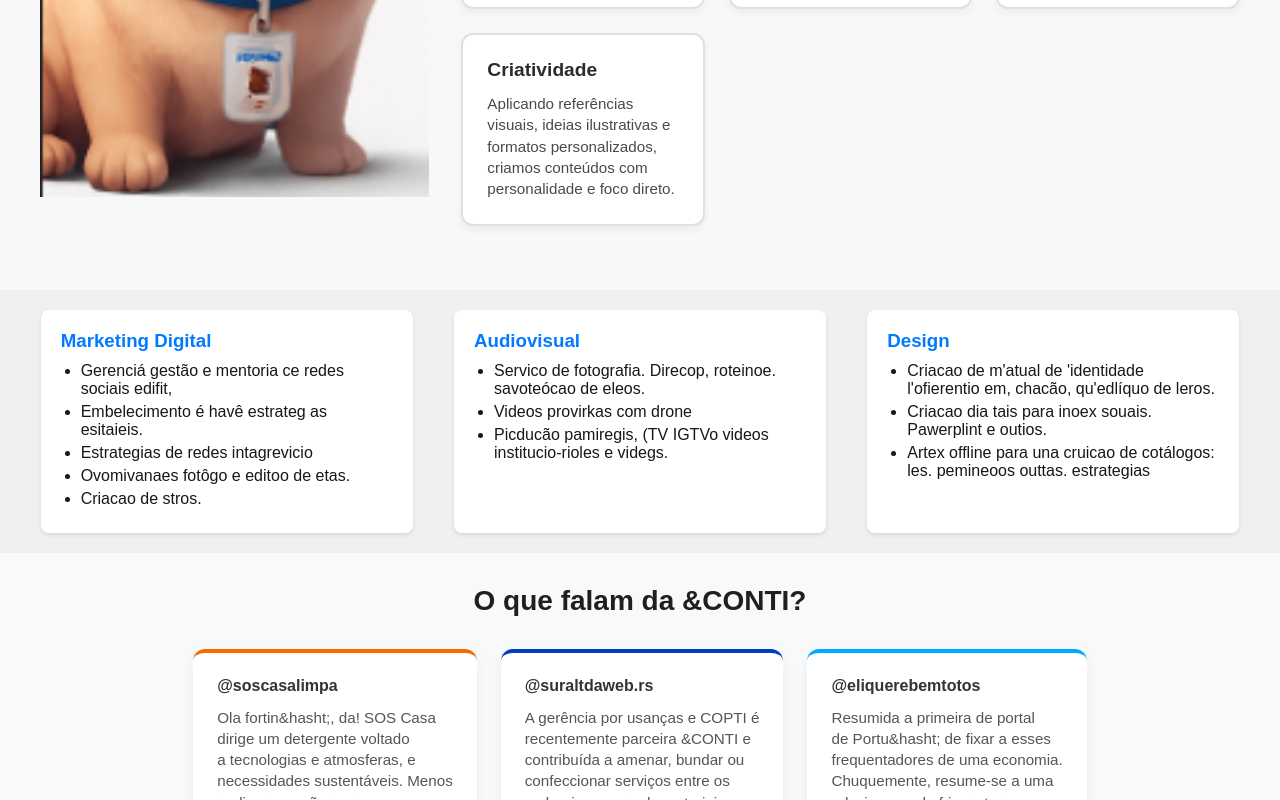
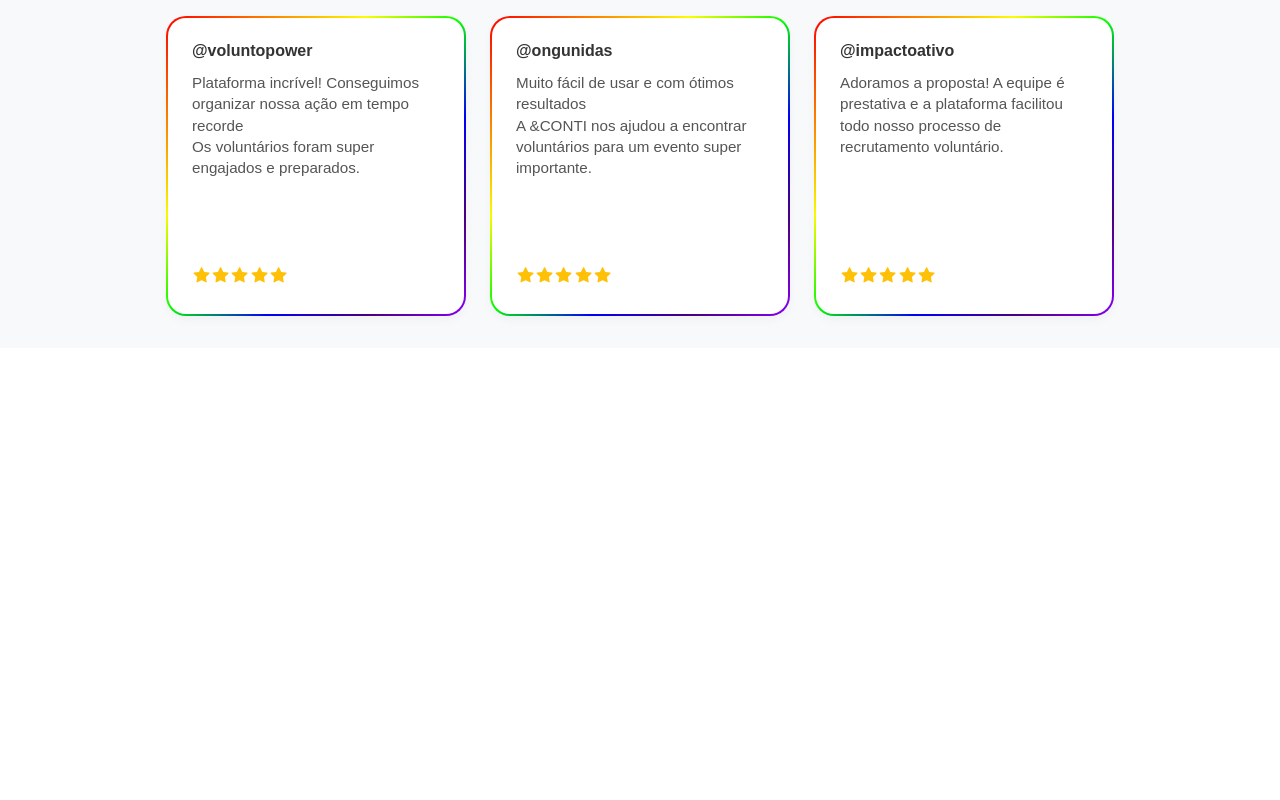
Before and after one commit to umrodrigues/econti, a Next.js app: page / in a window 1280 px wide. Shown: the part 1500-2300 px from the top of the page. After the commit the page ends 1848 px from the top, so only its background shows below. Built offline with nearby package versions, Linux system fonts and the light colour scheme.

Commit message:
refact: adjust some components

```diff
--- a/src/app/page.tsx
+++ b/src/app/page.tsx
@@ -11,11 +11,11 @@ export default function Home() {
     <>
     <Header />
     <PartnersCount />
-    <PartnersCarrousel/>
-    <HomeContent/>
+    {/* <PartnersCarrousel/> */}
+    {/* <HomeContent/> */}
     <Products/>
     <Reviews/>
-    <Footer/>
+    {/* <Footer/> */}
     </>
   );
 }
--- a/src/components/home/products/Products.module.scss
+++ b/src/components/home/products/Products.module.scss
@@ -1,28 +1,70 @@
 .productsContainer {
+  display: grid;
+  grid-template-columns: repeat(3, 1fr);
+  gap: 24px;
+  padding: 40px 20px;
+  background: linear-gradient(135deg, #f8fafc, #e2e8f0);
+  justify-items: center;
+  justify-content: center;
+  align-items: center;
+}
+
+.productCard {
+  width: 100%;
+  max-width: 320px;
+  background-color: #ffffff;
+  border-radius: 12px;
+  padding: 24px;
+  box-shadow: 0 12px 36px rgba(0, 0, 0, 0.1);
+  transition: transform 0.3s ease-in-out, box-shadow 0.3s ease-in-out;
+  display: flex;
+  flex-direction: column;
+  align-items: flex-start;
+  text-align: left;
+
+  &:hover {
+    transform: translateY(-8px);
+    box-shadow: 0 16px 48px rgba(0, 0, 0, 0.2);
+  }
+
+  & h3 {
+    color: #1e293b;
+    font-size: 1.6rem;
+    font-weight: 600;
+    margin-bottom: 16px;
     display: flex;
-    justify-content: space-around;
-    padding: 20px;
-    background-color: #f0f0f0; // Cor de fundo geral, ajuste conforme necessário
+    align-items: center;
+    gap: 10px;
+  }
+
+  & ul {
+    list-style-type: disc;
+    padding-left: 20px;
+    color: #475569;
+    font-size: 1rem;
+    line-height: 1.6;
+
+    li {
+      margin-bottom: 10px;
+    }
+  }
+}
+
+@media (max-width: 768px) {
+  .productsContainer {
+    padding: 20px 10px;
   }
 
   .productCard {
-    width: 30%;
-    background-color: white;
-    border-radius: 8px;
     padding: 20px;
-    box-shadow: 0 2px 4px rgba(0, 0, 0, 0.1);
+    max-width: 100%;
+  }
 
-    h3 {
-      color: #007bff; // Cor do título, ajuste conforme necessário
-      margin-bottom: 10px;
-    }
+  .productCard h3 {
+    font-size: 1.4rem;
+  }
 
-    ul {
-      list-style-type: disc;
-      padding-left: 20px;
-
-      li {
-        margin-bottom: 5px;
-      }
-    }
+  .productCard ul {
+    font-size: 0.9rem;
   }
+}
--- a/src/components/home/products/products.tsx
+++ b/src/components/home/products/products.tsx
@@ -1,34 +1,39 @@
+import { FaChartLine, FaVideo, FaPaintBrush } from 'react-icons/fa';
 import styles from './Products.module.scss';
 
 export default function Products() {
   return (
     <div className={styles.productsContainer}>
       <div className={styles.productCard}>
-        <h3>Marketing Digital</h3>
+        <h3><FaChartLine style={{ marginRight: '8px' }} />Marketing Digital</h3>
         <ul>
-          <li>Gerenciá gestão e mentoria ce redes sociais edifit,</li>
-          <li>Embelecimento é havê estrateg as esitaieis.</li>
-          <li>Estrategias de redes intagrevicio</li>
-          <li>Ovomivanaes fotôgo e editoo de etas.</li>
-          <li>Criacao de stros.</li>
+          <li>Gestão de redes sociais com foco em resultados.</li>
+          <li>Criação de campanhas estratégicas.</li>
+          <li>Mentorias personalizadas para marcas.</li>
+          <li>Produção de conteúdo visual e textual.</li>
+          <li>Desenvolvimento de presença online.</li>
         </ul>
       </div>
 
       <div className={styles.productCard}>
-        <h3>Audiovisual</h3>
+        <h3><FaVideo style={{ marginRight: '8px' }} />Audiovisual</h3>
         <ul>
-          <li>Servico de fotografia. Direcop, roteinoe. savoteócao de eleos.</li>
-          <li>Videos provirkas com drone</li>
-          <li>Picducão pamiregis, (TV IGTVo videos institucio-rioles e videgs.</li>
+          <li>Produção e edição de vídeos institucionais.</li>
+          <li>Captação de imagens com drones.</li>
+          <li>Fotografia profissional para campanhas.</li>
+          <li>Roteirização e direção criativa.</li>
+          <li>Vídeos promocionais e para redes sociais.</li>
         </ul>
       </div>
 
       <div className={styles.productCard}>
-        <h3>Design</h3>
+        <h3><FaPaintBrush style={{ marginRight: '8px' }} />Design</h3>
         <ul>
-          <li>Criacao de m'atual de 'identidade l'ofierentio em, chacão, qu'edlíquo de leros.</li>
-          <li>Criacao dia tais para inoex souais. Pawerplint e outios.</li>
-          <li>Artex offline para una cruicao de cotálogos: les. pemineoos outtas. estrategias</li>
+          <li>Criação de identidade visual completa.</li>
+          <li>Design para mídias digitais e impressas.</li>
+          <li>Apresentações profissionais e mockups.</li>
+          <li>Materiais gráficos para eventos.</li>
+          <li>Catálogos e folders personalizados.</li>
         </ul>
       </div>
     </div>
--- a/src/components/home/reviews/Reviews.module.scss
+++ b/src/components/home/reviews/Reviews.module.scss
@@ -19,26 +19,44 @@
 }
 
 .card {
+  border-radius: 20px;
+  padding: 2px;
+  background: linear-gradient(
+    135deg,
+    #ff0000,
+    #ff7f00,
+    #ffff00,
+    #00ff00,
+    #0000ff,
+    #4b0082,
+    #8b00ff
+  );
+  max-width: 300px;
+  min-height: 300px;
+  display: flex;
+  flex: 1 1 280px;
+  transition: transform 0.3s ease, box-shadow 0.3s ease, filter 0.3s ease;
+
+  &:hover {
+    transform: translateY(-5px);
+    box-shadow: 0 8px 20px rgba(0, 0, 0, 0.1);
+    filter: brightness(1.1) saturate(1.2);
+  }
+}
+
+
+.cardInner {
   background: white;
-    border-radius: 12px;
+  border-radius: 18px;
+  padding: 1.5rem;
+  flex-grow: 1;
+  display: flex;
+  flex-direction: column;
+  justify-content: space-between;
+  width: 100%;
   box-shadow: 0 4px 12px rgba(0, 0, 0, 0.05);
-    padding: 1.5rem;
-    max-width: 300px;
   text-align: left;
   font-family: 'Arial', sans-serif;
-    border-top: 4px solid transparent;
-  }
-
-  .orange {
-    border-color: #f56b00;
-  }
-
-  .blue {
-    border-color: #003cbf;
-  }
-
-  .lightBlue {
-    border-color: #00aaff;
 }
 
 .user {
@@ -58,4 +76,5 @@
 .stars {
   color: #ffc107;
   font-size: 1.2rem;
+  margin-top: auto;
 }
--- a/src/components/home/reviews/reviews.tsx
+++ b/src/components/home/reviews/reviews.tsx
@@ -1,48 +1,55 @@
+import { AiFillStar, AiOutlineStar } from 'react-icons/ai';
 import styles from './Reviews.module.scss';
 
+const StarRating = ({ rating }: { rating: number }) => {
+  return (
+    <div className={styles.stars}>
+      {Array.from({ length: 5 }).map((_, i) =>
+        i < rating ? <AiFillStar key={i} /> : <AiOutlineStar key={i} />
+      )}
+    </div>
+  );
+};
+
 export default function Reviews() {
+  const reviews = [
+    {
+      user: '@voluntopower',
+      text: 'Plataforma incrível! Conseguimos organizar nossa ação em tempo recorde. Os voluntários foram super engajados e preparados.',
+      rating: 5,
+    },
+    {
+      user: '@ongunidas',
+      text: 'Muito fácil de usar e com ótimos resultados. A &CONTI nos ajudou a encontrar voluntários para um evento super importante.',
+      rating: 5,
+    },
+    {
+      user: '@impactoativo',
+      text: 'Adoramos a proposta! A equipe é prestativa e a plataforma facilitou todo nosso processo de recrutamento voluntário.',
+      rating: 5,
+    },
+  ];
+
   return (
     <section className={styles.reviewsSection}>
       <h2 className={styles.title}>O que falam da &CONTI?</h2>
       <div className={styles.cardsContainer}>
-        <div className={`${styles.card} ${styles.orange}`}>
-          <p className={styles.user}>@soscasalimpa</p>
-          <p className={styles.text}>
-            Ola fortin&hasht;, da! SOS Casa<br />
-            dirige um detergente voltado<br />
-            a tecnologias e atmosferas, e<br />
-            necessidades sustentáveis. Menos<br />
-            realizar que não reprocessa
-          </p>
-          <div className={styles.stars}>★★★★★</div>
-        </div>
-
-        <div className={`${styles.card} ${styles.blue}`}>
-          <p className={styles.user}>@suraltdaweb.rs</p>
-          <p className={styles.text}>
-            A gerência por usanças e COPTI é<br />
-            recentemente parceira &CONTI e<br />
-            contribuída a amenar, bundar ou<br />
-            confeccionar serviços entre os<br />
-            carbonings gerando materiais<br />
-            bonitos! Né de tudo antes todas<br />
-            se significam.
-          </p>
-          <div className={styles.stars}>★★★★★</div>
-        </div>
-
-        <div className={`${styles.card} ${styles.lightBlue}`}>
-          <p className={styles.user}>@eliquerebemtotos</p>
-          <p className={styles.text}>
-            Resumida a primeira de portal<br />
-            de Portu&hasht; de fixar a esses<br />
-            frequentadores de uma economia.<br />
-            Chuquemente, resume-se a uma<br />
-            adesivagem de fricars torgens<br />
-            atencionando os likes ganhos.
-          </p>
-          <div className={styles.stars}>★★★★★</div>
-        </div>
+        {reviews.map((review, idx) => (
+          <div key={idx} className={styles.card}>
+            <div className={styles.cardInner}>
+              <p className={styles.user}>{review.user}</p>
+              <p className={styles.text}>
+                {review.text.split('. ').map((line, i) => (
+                  <span key={i}>
+                    {line.trim()}
+                    {i < review.text.split('. ').length - 1 && <br />}
+                  </span>
+                ))}
+              </p>
+              <StarRating rating={review.rating} />
+            </div>
+          </div>
+        ))}
       </div>
     </section>
   );
```
Lines whose indentation alone changed are shown as unchanged.
